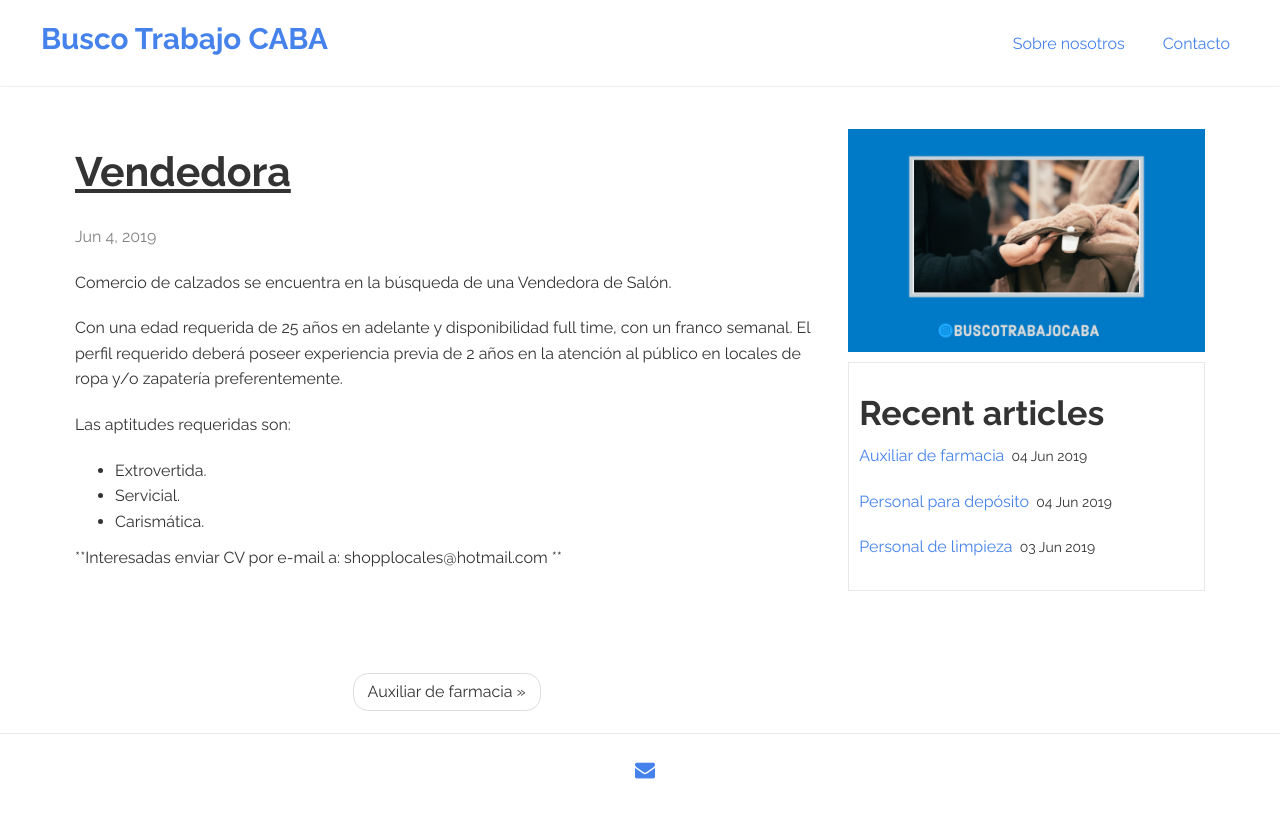
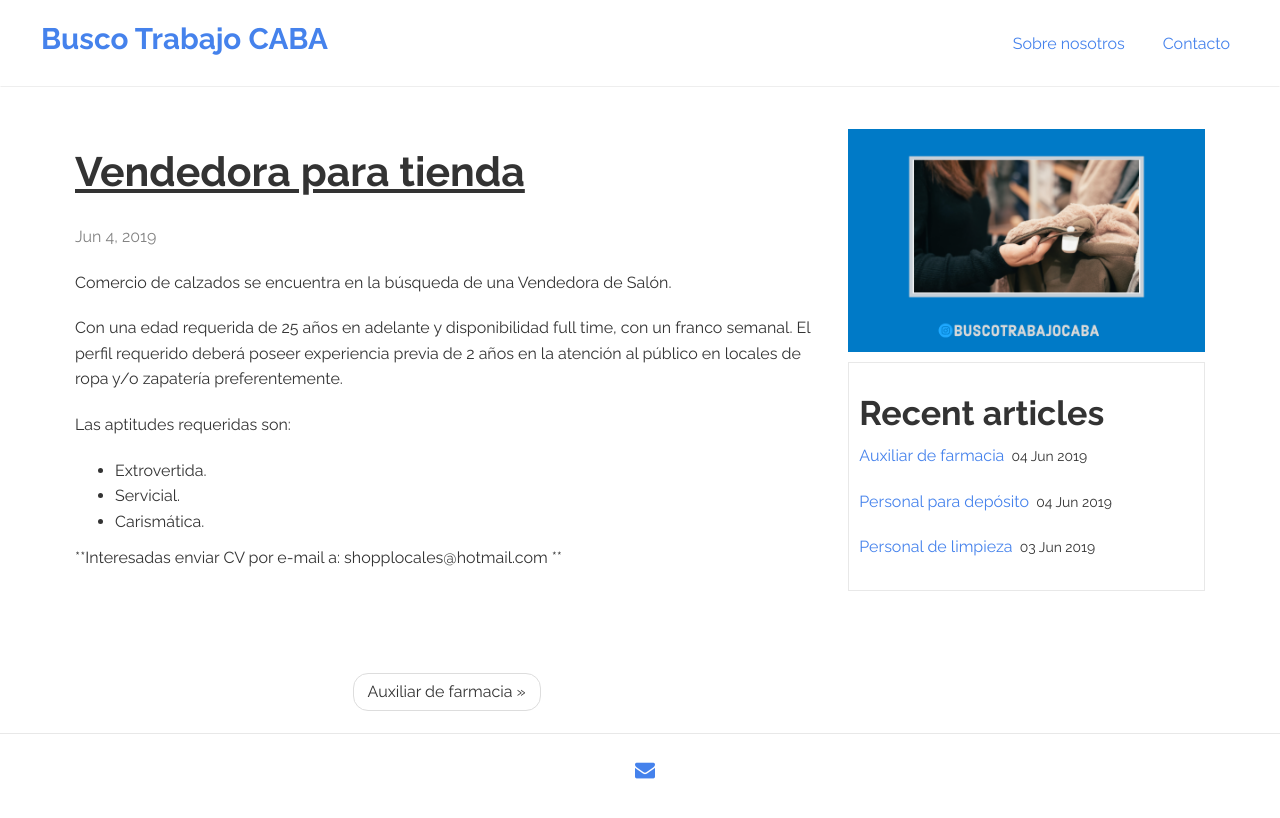
Before and after one commit to Lucas68747/buscotrabajoargentina.github.io, a Jekyll site: the page built from _posts/2019-06-04-vendedora.md, in a window 1280 px wide. Shown: the top 818 px of the page. Built offline with Jekyll 4.4.1, drawn with Linux system fonts in a browser that asks for light colours.

Commit message:
Update 2019-06-04-vendedora.md

```diff
--- a/_posts/2019-06-04-vendedora.md
+++ b/_posts/2019-06-04-vendedora.md
@@ -1,7 +1,7 @@
 ---
 layout: post
-title: Vendedora
-categories: vendedora
+title: Vendedora para tienda
+categories: vendedoras
 img: vendedora.png
 ---
 
```
